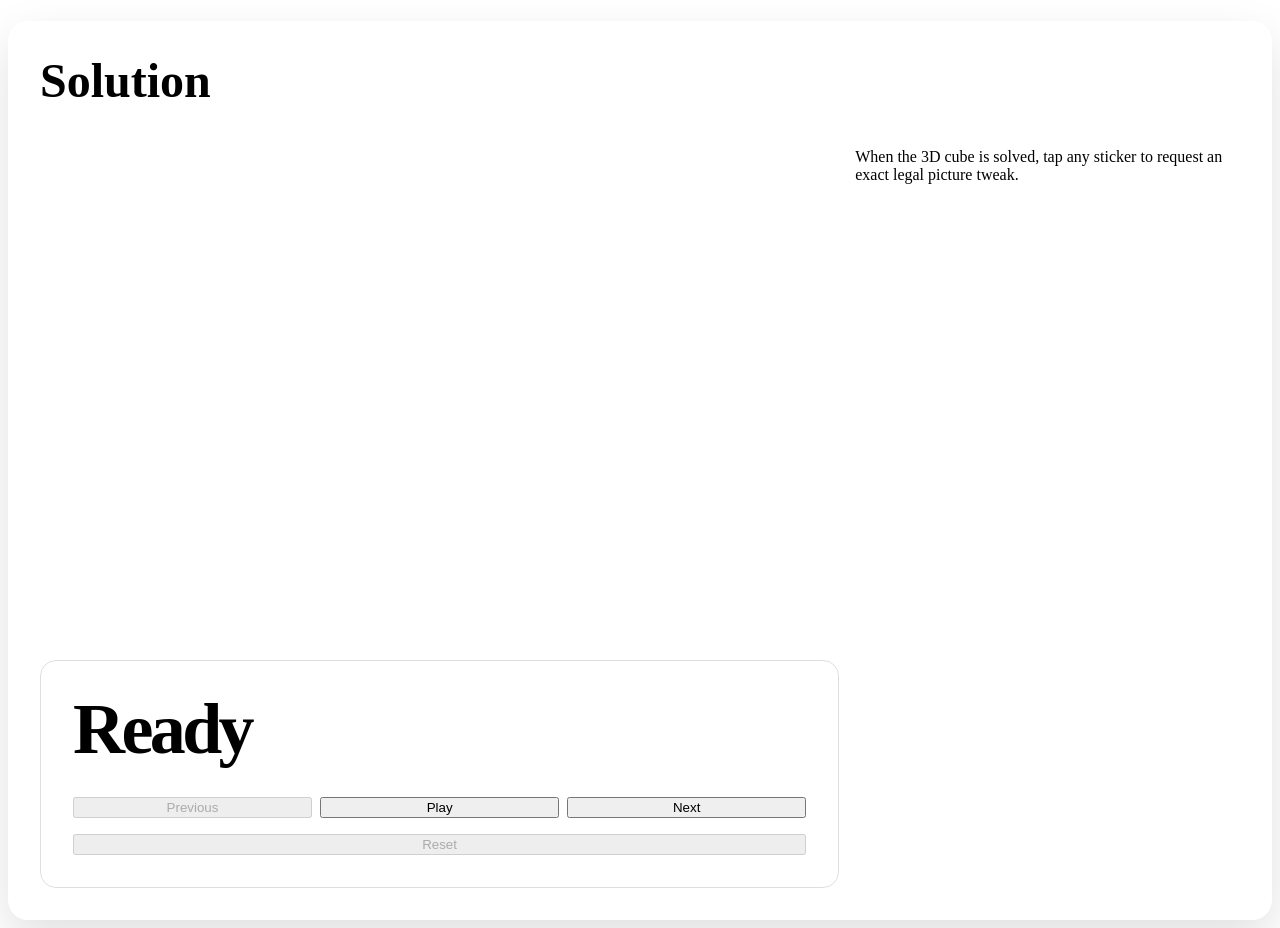
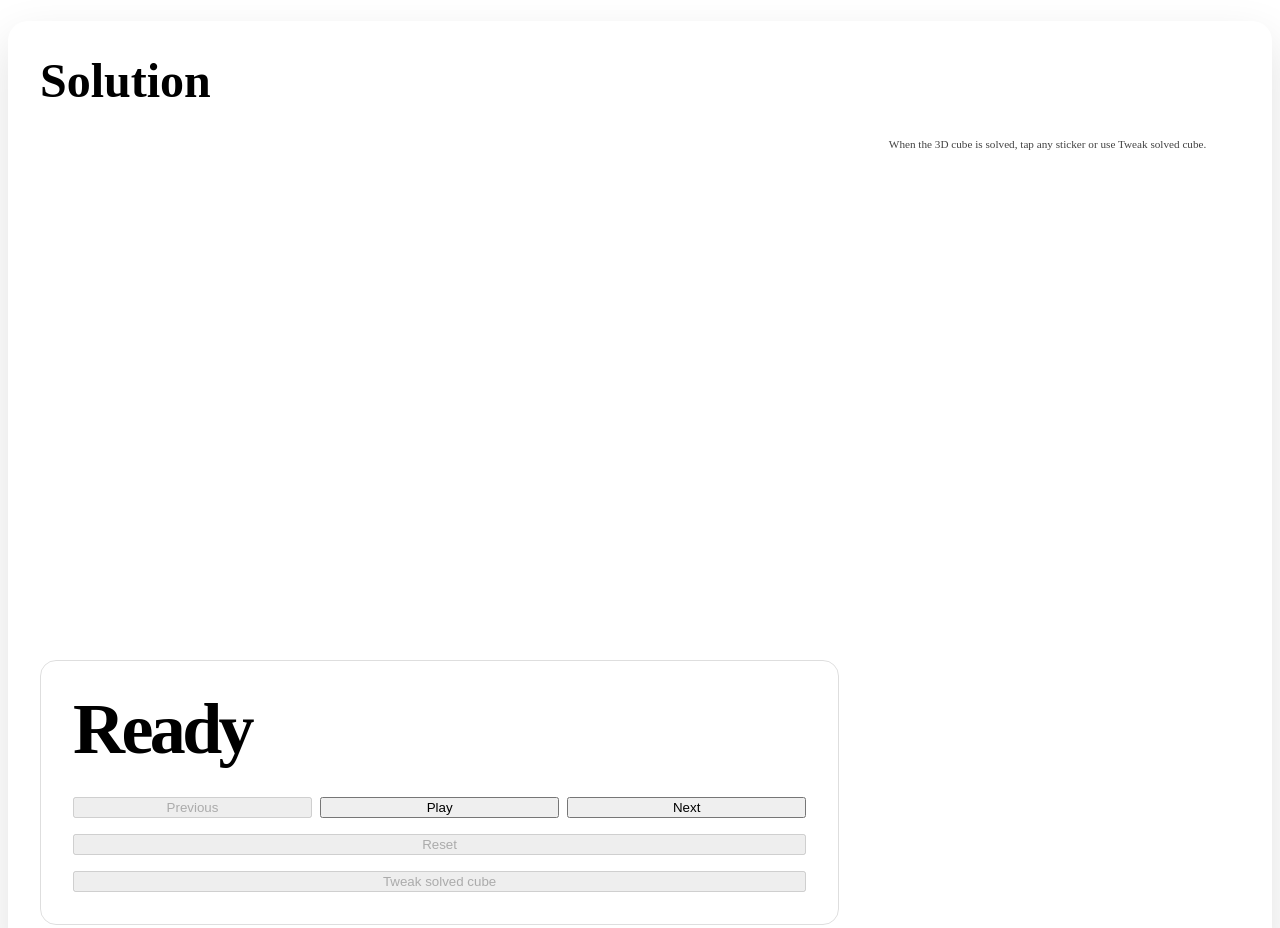
Before and after one commit to kitty-crow/cube-solver, a website: page web/index.html in a window 1280 px wide. Shown: the part 1240-2168 px from the top of the page. Drawn offline with nearby package versions, Linux system fonts and the light colour scheme; animation ran at ten frames a second.

Commit message:
Load finished solved cube tweak workflow

```diff
--- a/web/index.html
+++ b/web/index.html
@@ -159,7 +159,7 @@
   <script type="module" src="./solve-gate.js"></script>
   <script type="module" src="./cube-view-instant.js"></script>
   <script type="module" src="./app.js"></script>
-  <script type="module" src="./solution-tweaks.js"></script>
+  <script type="module" src="./solution-tweaks-v2.js"></script>
   <script type="module" src="./main-ui-v2.js"></script>
   <script type="module" src="./solve-status-ui.js"></script>
   <script type="module" src="./scan-guide.js"></script>
```
